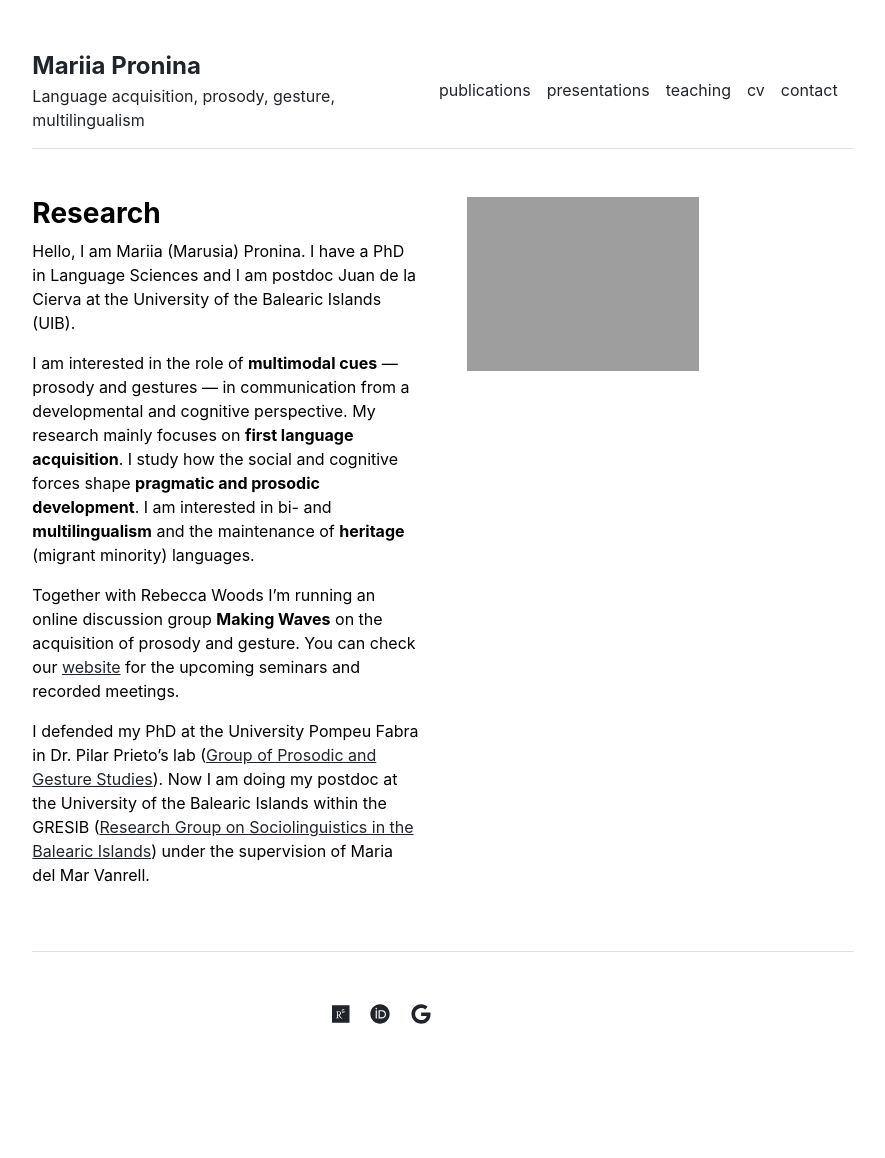
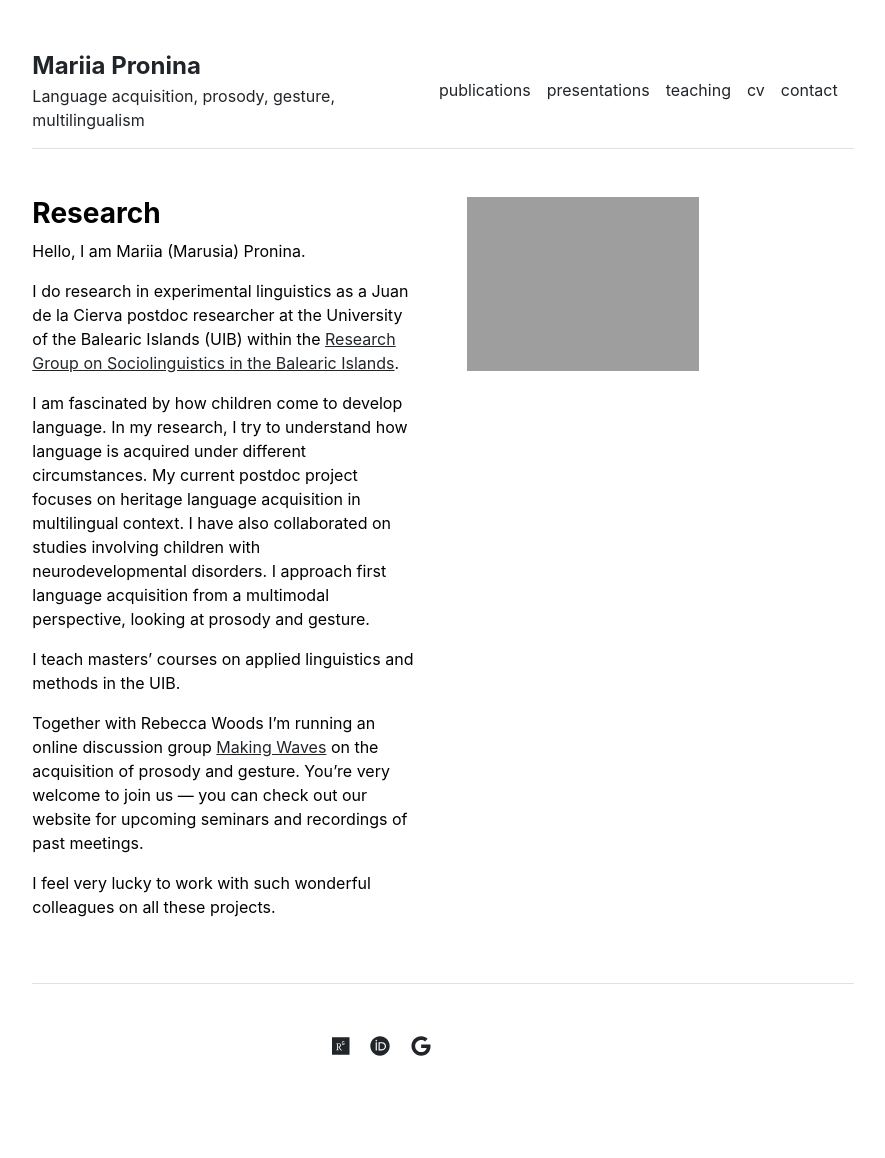
Before and after one commit to mariia-pronina/mariia-pronina.github.io, a Jekyll site: the page built from index.md, in a window 1280 px wide. Shown: the whole page, without its empty margins (197-1082 px from the left). Built offline with Jekyll 4.4.1, drawn with Linux system fonts in a browser that asks for light colours; before the commit the page ends 1126 px from its top, so only the background shows below that.

Commit message:
Update index.md

```diff
--- a/index.md
+++ b/index.md
@@ -3,11 +3,14 @@ layout: home
 title: "Home"
 ---
 
-Hello, I am Mariia (Marusia) Pronina. I have a PhD in Language Sciences and I am postdoc Juan de la Cierva at the University of the Balearic Islands (UIB).
+Hello, I am Mariia (Marusia) Pronina.
 
-I am interested in the role of **multimodal cues** — prosody and gestures — in communication from a developmental and cognitive perspective. My research mainly focuses on **first language acquisition**. I study how the social and cognitive forces shape **pragmatic and prosodic development**. I am interested in bi- and **multilingualism** and the maintenance of **heritage** (migrant minority) languages.
+I do research in experimental linguistics as a Juan de la Cierva postdoc researcher at the University of the Balearic Islands (UIB) within the [Research Group on Sociolinguistics in the Balearic Islands](https://gresib.uib.cat).
 
-Together with Rebecca Woods I'm running an online discussion group **Making Waves** on the acquisition of prosody and gesture. You can check our [website](https://gresib.uib.cat](https://sites.google.com/view/making-waves-group/home?authuser=2)) for the upcoming seminars and recorded meetings.
+I am fascinated by how children come to develop language. In my research, I try to understand how language is acquired under different circumstances. My current postdoc project focuses on heritage language acquisition in multilingual context. I have also collaborated on studies involving children with neurodevelopmental disorders. I approach first language acquisition from a multimodal perspective, looking at prosody and gesture.
 
+I teach masters' courses on applied linguistics and methods in the UIB.
 
-I defended my PhD at the University Pompeu Fabra in Dr. Pilar Prieto's lab ([Group of Prosodic and Gesture Studies](https://www.upf.edu/en/web/grepg)). Now I am doing my postdoc at the University of the Balearic Islands within the GRESIB ([Research Group on Sociolinguistics in the Balearic Islands](https://gresib.uib.cat)) under the supervision of Maria del Mar Vanrell.
+Together with Rebecca Woods I’m running an online discussion group [Making Waves](https://gresib.uib.cat](https://sites.google.com/view/making-waves-group/home?authuser=2)) on the acquisition of prosody and gesture. You’re very welcome to join us — you can check out our website for upcoming seminars and recordings of past meetings.
+
+I feel very lucky to work with such wonderful colleagues on all these projects.
```
